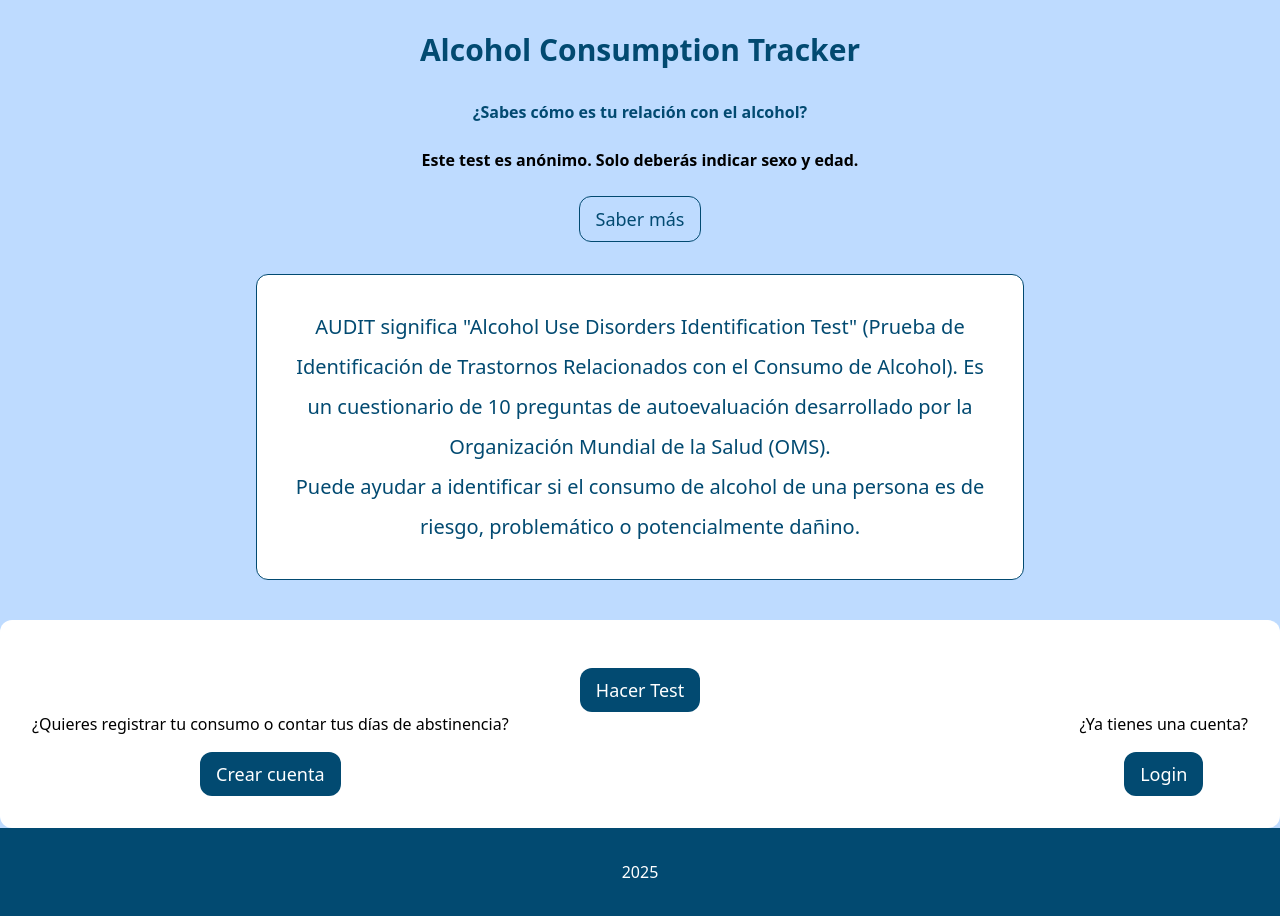
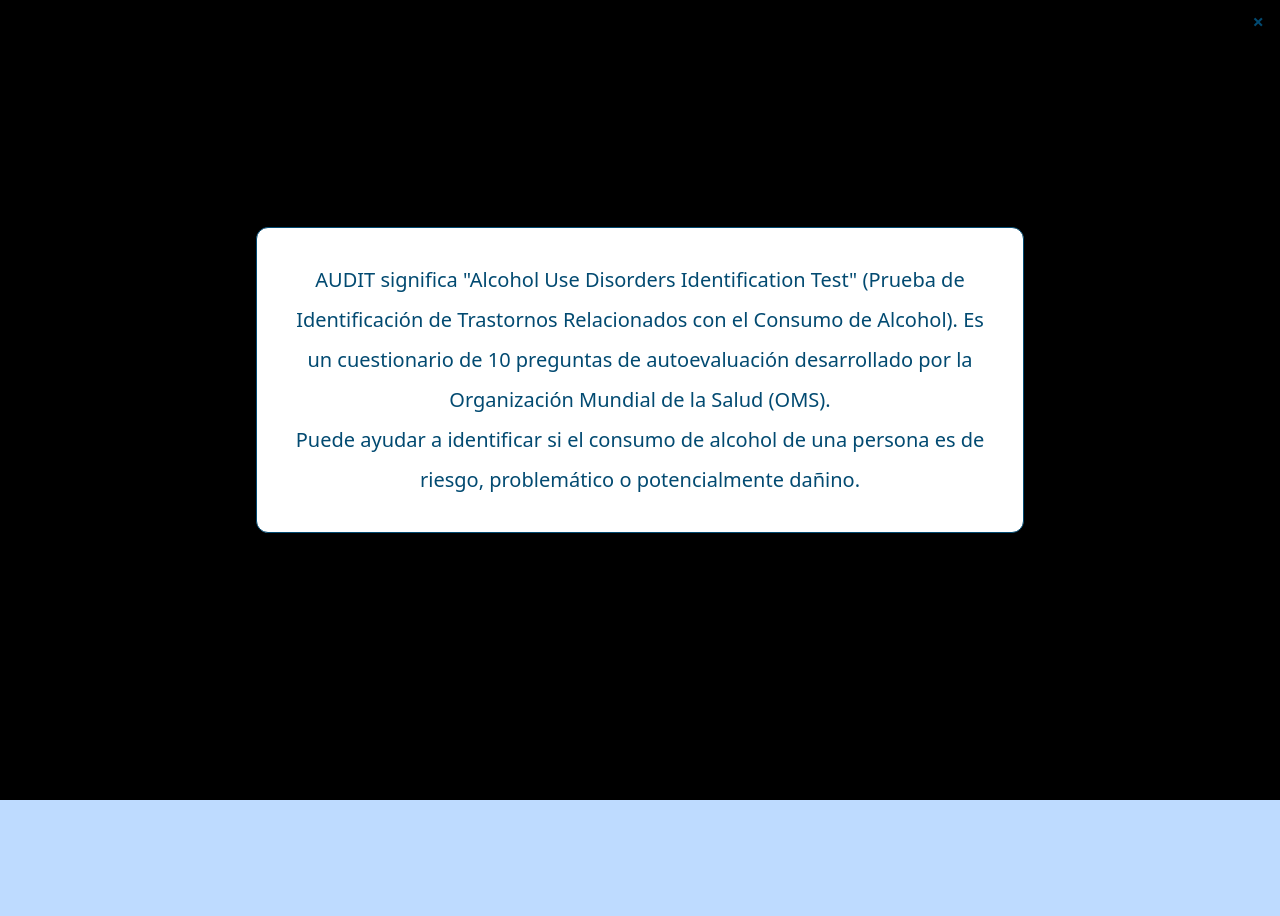
Before and after one commit to yali1986/alcohol-consumption-tracker, a React (Vite) app: page / in a window 1280 px wide. Both pictures are taken after a click on the button "Saber más". Shown: the top 916 px of the page. After the commit the page ends 800 px from the top, so only its background shows below. Built offline with nearby package versions, Linux system fonts and the light colour scheme.

Commit message:
modal in progress and logo

```diff
--- a/src/App.jsx
+++ b/src/App.jsx
@@ -7,9 +7,9 @@
 
   return (
     <>
-    <container className="mx-auto text-center my-14">
+    <div className="mx-auto text-center my-14">
     <Home />
-    </container>
+    </div>
 
     </>
   )
--- a/src/pages/Home.jsx
+++ b/src/pages/Home.jsx
@@ -1,7 +1,15 @@
+import { useState } from "react";
 import ButtonPrimary from "../components/ButtonPrimary";
 import Thefooter from "../components/Thefooter";
 
 export default function Home() {
+
+    const[showModal, setShowModal] = useState(false)
+
+    const handleOpenModal = () => setShowModal(true);
+    const handleCloseModal = () => setShowModal(false);
+
+
   return (
     <>
 
@@ -9,12 +17,24 @@
     <p className="font-bold text-primary">¿Sabes cómo es tu relación con el alcohol?</p>
     <p className="my-6 font-semibold">Este test es anónimo. Solo deberás indicar sexo y edad.</p>
     <div>
-   <button className="border border-sky-900 px-4 py-2 rounded-xl mb-8 text-sky-900 text-lg">Saber más</button>
+
+   <button className="border border-sky-900 px-4 py-2 rounded-xl mb-8 text-sky-900 text-lg" onClick={handleOpenModal}>Saber más</button>
    </div>
-    <div className="border rounded-xl mb-10 mx-auto p-8 w-6/10 bg-white text-sky-900 text-xl leading-10">
+     {showModal && (
+    <div className="fixed top-0 left-0 w-full h-full bg-black bg-opacity-50 flex justify-center items-center z-50">
+       <div className="border rounded-xl mb-10 mx-auto p-8 w-6/10 bg-white text-sky-900 text-xl leading-10">
+       <button
+              className="absolute top-2 right-4 text-xl font-bold text-sky-900"
+              onClick={handleCloseModal}
+            >
+              ×
+            </button>
     <p>AUDIT significa "Alcohol Use Disorders Identification Test" (Prueba de Identificación de Trastornos Relacionados con el Consumo de Alcohol). Es un cuestionario de 10 preguntas de autoevaluación desarrollado por la Organización Mundial de la Salud (OMS). </p>
     <p>Puede ayudar a identificar si el consumo de alcohol de una persona es de riesgo, problemático o potencialmente dañino.</p>
+      </div>
     </div>
+    )}
+
 
 <div className="bg-white rounded-xl mt-8 p-8">
     <ButtonPrimary title="Hacer Test"/>
```
Also changed, not shown: public/logo.webp (added).
